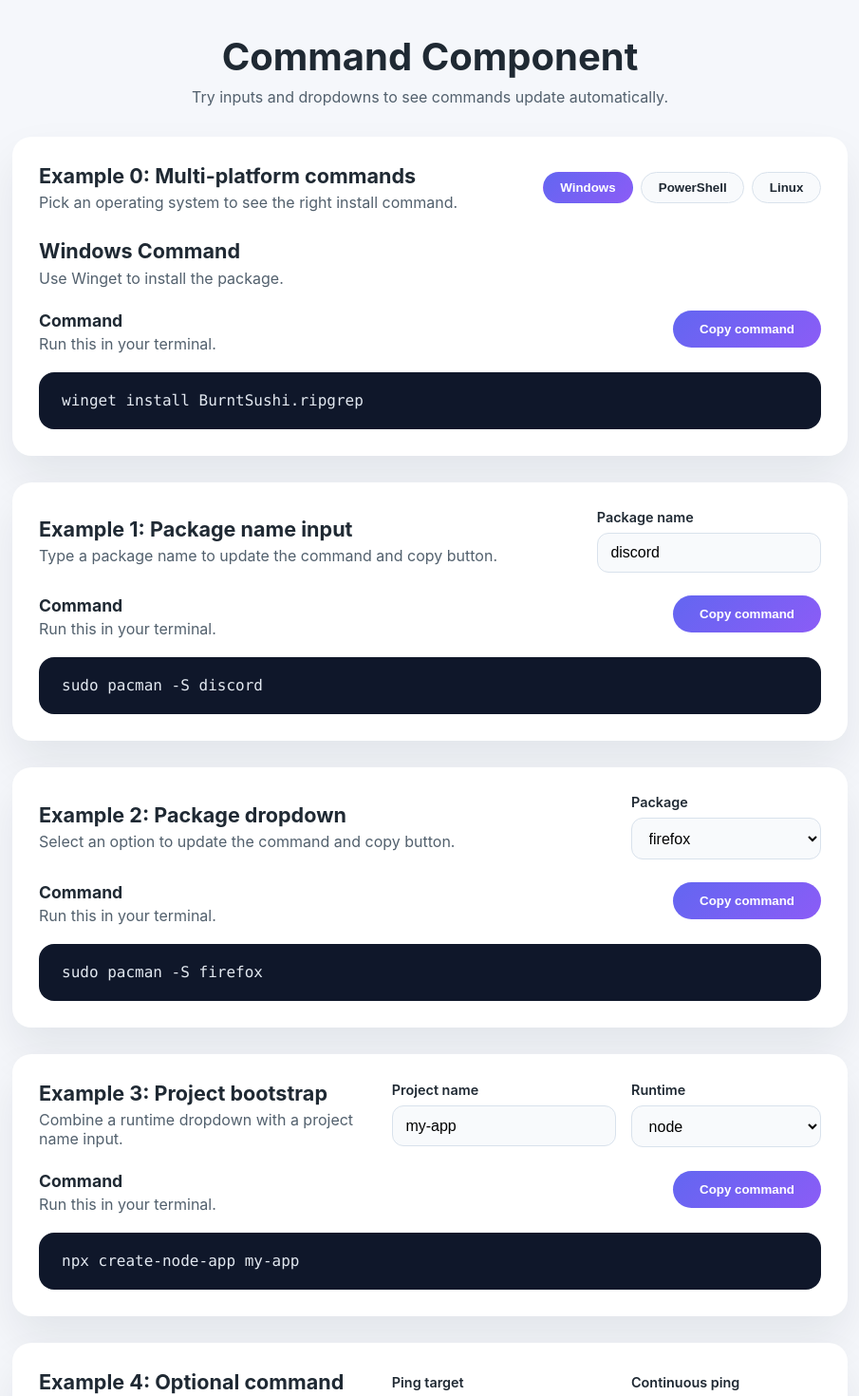
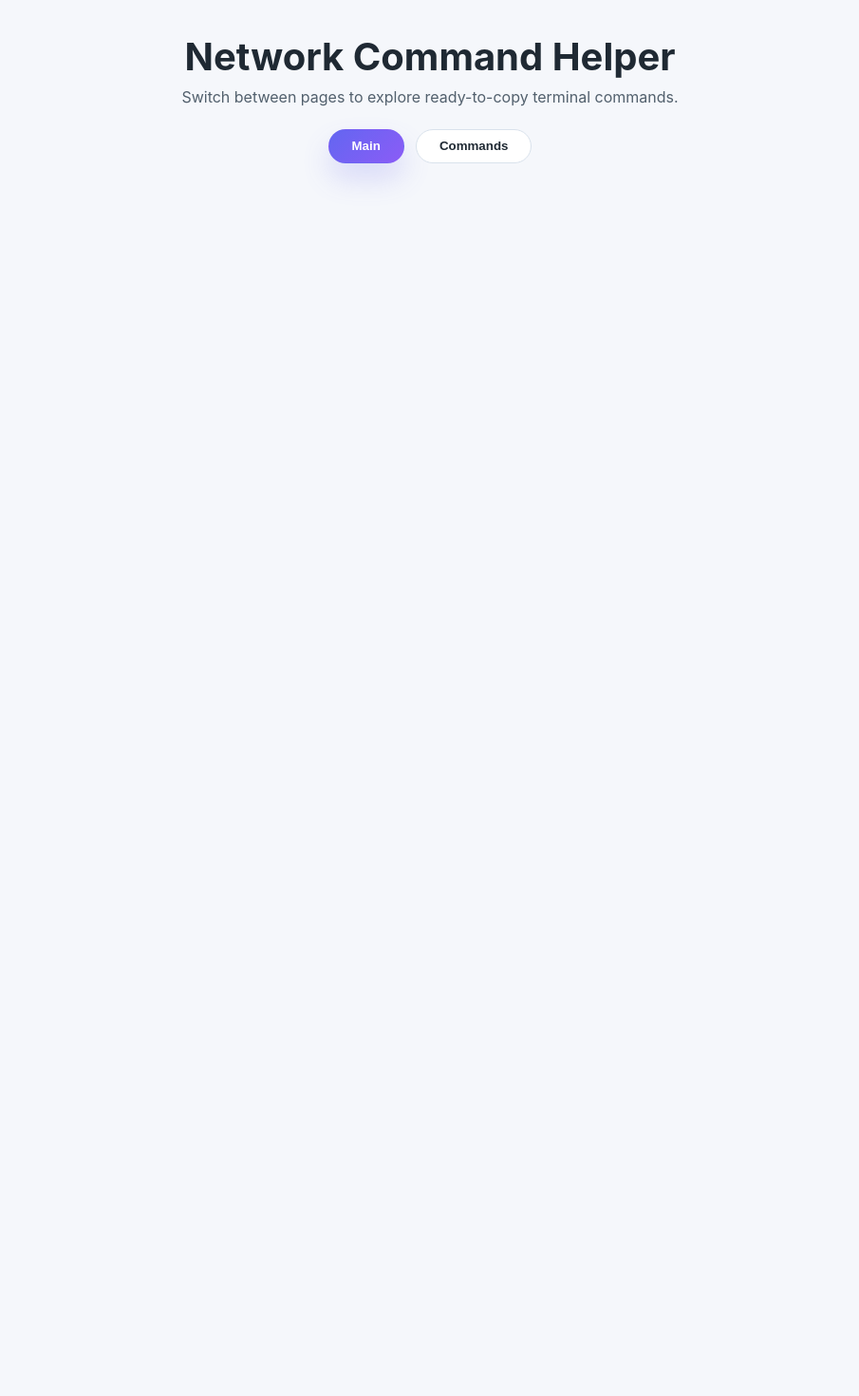
Before and after one commit to NotReallyAnonymous/reactjs-help-tool, a React (Vite) app: page / in a window 1280 px wide. Shown: the part 40-1510 px from the top of the page at 95% size, without its empty margins (187-1092 px from the left). After the commit the page ends 800 px from the top, so only its background shows below. Built offline with nearby package versions, Linux system fonts and the light colour scheme.

Commit message:
Add commands page with network utilities

```diff
--- a/src/App.css
+++ b/src/App.css
@@ -27,6 +27,38 @@
 .app-header p {
   margin: 0;
   color: #52606d;
+}
+
+.page-nav {
+  display: flex;
+  flex-wrap: wrap;
+  justify-content: center;
+  gap: 0.75rem;
+  margin-top: 1.5rem;
+}
+
+.page-button {
+  border-radius: 999px;
+  border: 1px solid #d9e2ec;
+  background: #ffffff;
+  color: #1f2933;
+  font-weight: 600;
+  padding: 0.6rem 1.5rem;
+  cursor: pointer;
+  transition: border-color 0.2s ease, color 0.2s ease, box-shadow 0.2s ease;
+}
+
+.page-button:hover {
+  border-color: #8b5cf6;
+  color: #4c1d95;
+  box-shadow: 0 10px 18px rgba(99, 102, 241, 0.15);
+}
+
+.page-button.is-active {
+  border-color: transparent;
+  background: linear-gradient(135deg, #6366f1, #8b5cf6);
+  color: #ffffff;
+  box-shadow: 0 16px 30px rgba(99, 102, 241, 0.2);
 }
 
 .app-content {
--- a/src/App.jsx
+++ b/src/App.jsx
@@ -6,123 +6,290 @@ import SelectBox from './components/SelectBox'
 import TextBox from './components/TextBox'
 import './App.css'
 
-const packageOptions = ['discord', 'firefox', 'neovim', 'ripgrep']
-const runtimeOptions = ['node', 'python', 'deno']
+const nslookupTypes = ['A', 'MX', 'TXT']
 
 function App() {
-  const [packageName, setPackageName] = useState('discord')
-  const [selectedPackage, setSelectedPackage] = useState('firefox')
-  const [projectName, setProjectName] = useState('my-app')
-  const [runtime, setRuntime] = useState('node')
-  const [pingHost, setPingHost] = useState('127.0.0.1')
-  const [isContinuousPing, setIsContinuousPing] = useState(false)
+  const [activePage, setActivePage] = useState('main')
+  const [pingTarget, setPingTarget] = useState('8.8.8.8')
+  const [pingPackets, setPingPackets] = useState('')
+  const [pingInterval, setPingInterval] = useState('')
+  const [pingContinuous, setPingContinuous] = useState(false)
+  const [tracerouteTarget, setTracerouteTarget] = useState('8.8.8.8')
+  const [nslookupTarget, setNslookupTarget] = useState('example.com')
+  const [nslookupType, setNslookupType] = useState('A')
+  const [showNetstatAll, setShowNetstatAll] = useState(true)
+  const [showNetstatNumeric, setShowNetstatNumeric] = useState(true)
+  const [showNetstatPid, setShowNetstatPid] = useState(true)
+
+  const buildPingCommand = (platform) => {
+    const target = pingTarget || '<host>'
+    const countFlag = pingPackets
+      ? platform === 'linux'
+        ? ` -c ${pingPackets}`
+        : ` -n ${pingPackets}`
+      : ''
+    const intervalFlag = pingInterval
+      ? platform === 'linux'
+        ? ` -i ${pingInterval}`
+        : ` -w ${pingInterval}`
+      : ''
+    const continuousFlag =
+      pingContinuous && platform !== 'linux' ? ' -t' : ''
+
+    return `ping${continuousFlag}${countFlag}${intervalFlag} ${target}`
+  }
+
+  const pingControls = (
+    <>
+      <div className="field-row">
+        <TextBox
+          id="ping-target"
+          header="Ping target"
+          value={pingTarget}
+          onChange={(event) => setPingTarget(event.target.value)}
+          placeholder="8.8.8.8"
+        />
+        <TextBox
+          id="ping-packets"
+          header="Number of packets"
+          value={pingPackets}
+          onChange={(event) => setPingPackets(event.target.value)}
+          placeholder="Leave blank"
+        />
+        <TextBox
+          id="ping-interval"
+          header="Interval (seconds)"
+          value={pingInterval}
+          onChange={(event) => setPingInterval(event.target.value)}
+          placeholder="Leave blank"
+        />
+      </div>
+      <FlagCheckBox
+        id="ping-continuous"
+        header="Ping continuously"
+        flag="-t"
+        checked={pingContinuous}
+        onChange={(event) => setPingContinuous(event.target.checked)}
+      />
+    </>
+  )
+
+  const netstatFlags = [
+    showNetstatAll ? ' -a' : '',
+    showNetstatNumeric ? ' -n' : '',
+    showNetstatPid ? ' -o' : '',
+  ].join('')
 
   return (
     <div className="app">
       <header className="app-header">
-        <h1>Command Component</h1>
-        <p>Try inputs and dropdowns to see commands update automatically.</p>
+        <h1>Network Command Helper</h1>
+        <p>Switch between pages to explore ready-to-copy terminal commands.</p>
+        <div className="page-nav" role="tablist" aria-label="Pages">
+          <button
+            type="button"
+            className={`page-button${activePage === 'main' ? ' is-active' : ''}`}
+            onClick={() => setActivePage('main')}
+            role="tab"
+            aria-selected={activePage === 'main'}
+          >
+            Main
+          </button>
+          <button
+            type="button"
+            className={`page-button${activePage === 'commands' ? ' is-active' : ''}`}
+            onClick={() => setActivePage('commands')}
+            role="tab"
+            aria-selected={activePage === 'commands'}
+          >
+            Commands
+          </button>
+        </div>
       </header>
 
       <main className="app-content">
+        {activePage === 'commands' ? (
+          <>
             <CommandTabs
-          title="Example 0: Multi-platform commands"
-          description="Pick an operating system to see the right install command."
+              title="Ping"
+              description="Adjust packet count or interval to update the ping command."
             >
               <Command
-            tabLabel="Windows"
-            title="Windows Command"
-            description="Use Winget to install the package."
-            command="winget install BurntSushi.ripgrep"
-          />
+                tabLabel="CMD"
+                title="Ping (Command Prompt)"
+                description="Windows Command Prompt ping options."
+                command={buildPingCommand('windows')}
+              >
+                {pingControls}
+              </Command>
               <Command
                 tabLabel="PowerShell"
-            title="PowerShell Command"
-            description="Install with PowerShellGet."
-            command="Install-Module -Name ripgrep"
-          />
+                title="Ping (PowerShell)"
+                description="PowerShell uses the same ping flags as CMD."
+                command={buildPingCommand('windows')}
+              >
+                {pingControls}
+              </Command>
               <Command
                 tabLabel="Linux"
-            title="Linux Command"
-            description="Install via apt on Debian-based systems."
-            command="sudo apt install ripgrep"
-          />
+                title="Ping (Linux)"
+                description="Linux ping uses -c for count and -i for interval."
+                command={buildPingCommand('linux')}
+              >
+                {pingControls}
+              </Command>
             </CommandTabs>
+
+            <CommandTabs
+              title="Traceroute"
+              description="Trace the network path to a target host."
+            >
               <Command
-          title="Example 1: Package name input"
-          description="Type a package name to update the command and copy button."
-          command={`sudo pacman -S ${packageName || '<packageName>'}`}
+                tabLabel="CMD"
+                title="Traceroute (Command Prompt)"
+                description="Use tracert on Windows with no DNS lookups."
+                command={`tracert -d ${tracerouteTarget || '<host>'}`}
               >
                 <TextBox
-            id="package-name"
-            header="Package name"
-            value={packageName}
-            onChange={(event) => setPackageName(event.target.value)}
-            placeholder="discord"
+                  id="traceroute-target"
+                  header="Traceroute target"
+                  value={tracerouteTarget}
+                  onChange={(event) => setTracerouteTarget(event.target.value)}
+                  placeholder="8.8.8.8"
                 />
               </Command>
+              <Command
+                tabLabel="PowerShell"
+                title="Traceroute (PowerShell)"
+                description="PowerShell also uses tracert with the same flags."
+                command={`tracert -d ${tracerouteTarget || '<host>'}`}
+              >
+                <TextBox
+                  id="traceroute-target-ps"
+                  header="Traceroute target"
+                  value={tracerouteTarget}
+                  onChange={(event) => setTracerouteTarget(event.target.value)}
+                  placeholder="8.8.8.8"
+                />
+              </Command>
+              <Command
+                tabLabel="Linux"
+                title="Traceroute (Linux)"
+                description="Use traceroute with numeric output and max hops."
+                command={`traceroute -n -m 30 ${tracerouteTarget || '<host>'}`}
+              >
+                <TextBox
+                  id="traceroute-target-linux"
+                  header="Traceroute target"
+                  value={tracerouteTarget}
+                  onChange={(event) => setTracerouteTarget(event.target.value)}
+                  placeholder="8.8.8.8"
+                />
+              </Command>
+            </CommandTabs>
 
             <Command
-          title="Example 2: Package dropdown"
-          description="Select an option to update the command and copy button."
-          command={`sudo pacman -S ${selectedPackage}`}
-        >
-          <SelectBox
-            id="package-option"
-            header="Package"
-            value={selectedPackage}
-            onChange={(event) => setSelectedPackage(event.target.value)}
-            options={packageOptions}
-          />
-        </Command>
-
-        <Command
-          title="Example 3: Project bootstrap"
-          description="Combine a runtime dropdown with a project name input."
-          command={`npx create-${runtime}-app ${projectName || '<projectName>'}`}
+              title="Nslookup"
+              description="Choose a DNS record type to query."
+              command={`nslookup -type=${nslookupType} ${nslookupTarget || '<domain>'}`}
             >
               <div className="field-row">
                 <TextBox
-              id="project-name"
-              header="Project name"
-              value={projectName}
-              onChange={(event) => setProjectName(event.target.value)}
-              placeholder="my-app"
+                  id="nslookup-target"
+                  header="Domain"
+                  value={nslookupTarget}
+                  onChange={(event) => setNslookupTarget(event.target.value)}
+                  placeholder="example.com"
                 />
                 <SelectBox
-              id="runtime-option"
-              header="Runtime"
-              value={runtime}
-              onChange={(event) => setRuntime(event.target.value)}
-              options={runtimeOptions}
+                  id="nslookup-type"
+                  header="Record type"
+                  value={nslookupType}
+                  onChange={(event) => setNslookupType(event.target.value)}
+                  options={nslookupTypes}
                 />
               </div>
             </Command>
 
+            <CommandTabs
+              title="IP configuration"
+              description="Check interface summaries with ipconfig or ip."
+            >
               <Command
-          title="Example 4: Optional command flags"
-          description="Toggle a flag to add it to the command."
-          command={`ping${isContinuousPing ? ' -t' : ''} ${
-            pingHost || '<ip or hostname>'
-          }`}
+                tabLabel="Windows"
+                title="Ipconfig (Windows)"
+                description="Show all adapter details."
+                command="ipconfig /all"
+              />
+              <Command
+                tabLabel="Linux link"
+                title="IP link show (Linux)"
+                description="List interfaces and link status."
+                command="ip link show"
+              />
+              <Command
+                tabLabel="Linux addr"
+                title="IP addr show (Linux)"
+                description="Display IP addresses assigned to interfaces."
+                command="ip addr show"
+              />
+            </CommandTabs>
+
+            <CommandTabs
+              title="Netstat / ss"
+              description="Review active connections and listening ports."
+            >
+              <Command
+                tabLabel="Windows"
+                title="Netstat (Windows)"
+                description="Toggle common netstat flags."
+                command={`netstat${netstatFlags}`}
               >
                 <div className="field-row">
-            <TextBox
-              id="ping-host"
-              header="Ping target"
-              value={pingHost}
-              onChange={(event) => setPingHost(event.target.value)}
-              placeholder="127.0.0.1"
+                  <FlagCheckBox
+                    id="netstat-all"
+                    header="Show all"
+                    flag="-a"
+                    checked={showNetstatAll}
+                    onChange={(event) => setShowNetstatAll(event.target.checked)}
                   />
                   <FlagCheckBox
-              id="continuous-ping"
-              header="Continuous ping"
-              flag="-t"
-              checked={isContinuousPing}
-              onChange={(event) => setIsContinuousPing(event.target.checked)}
+                    id="netstat-numeric"
+                    header="Numeric"
+                    flag="-n"
+                    checked={showNetstatNumeric}
+                    onChange={(event) => setShowNetstatNumeric(event.target.checked)}
+                  />
+                  <FlagCheckBox
+                    id="netstat-pid"
+                    header="Show PID"
+                    flag="-o"
+                    checked={showNetstatPid}
+                    onChange={(event) => setShowNetstatPid(event.target.checked)}
                   />
                 </div>
               </Command>
+              <Command
+                tabLabel="Linux"
+                title="SS (Linux)"
+                description="Use ss to list TCP/UDP listeners with process info."
+                command="ss -tulnup"
+              />
+            </CommandTabs>
+
+            <Command
+              title="Whoami"
+              description="Print the current username."
+              command="whoami"
+            />
+
+            <Command
+              title="Hostname"
+              description="Show the system hostname."
+              command="hostname"
+            />
+          </>
+        ) : null}
       </main>
     </div>
   )
```
Lines whose indentation alone changed are shown as unchanged.
